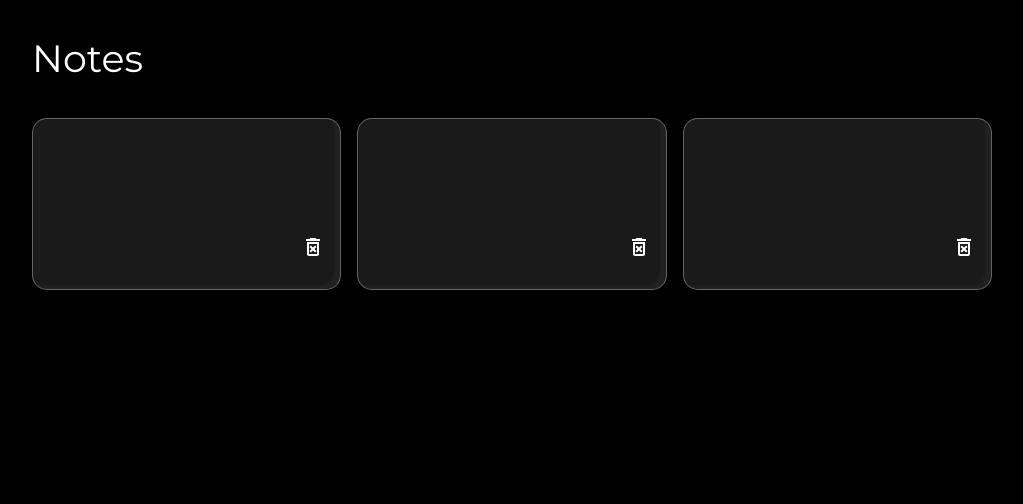
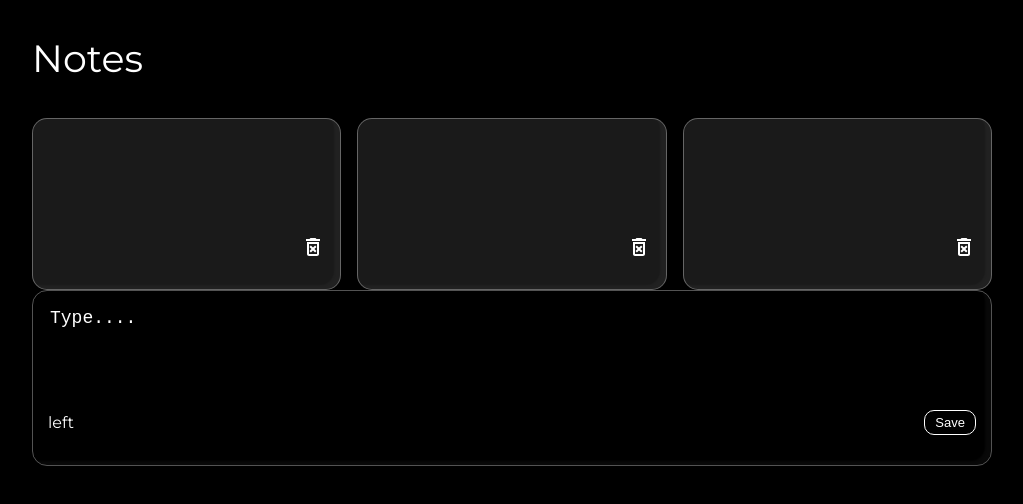
Before and after one commit to tanmayidev/notes-app, a React (Create React App) app: page / in a window 1280 px wide. Shown: the top 504 px of the page, without its empty margins (128-1151 px from the left). Built offline with nearby package versions, Linux system fonts and the light colour scheme.

Commit message:
add CreateNote component

```diff
--- a/src/App.js
+++ b/src/App.js
@@ -1,12 +1,14 @@
 import "./App.css";
 import Header from "./components/Header";
 import Notes from "./components/Notes";
+import CreateNote from "./components/CreateNote";
 
 function App() {
   return (
     <div className="main">
       <Header />
       <Notes />
+      <CreateNote />
     </div>
   );
 }
--- /dev/null
+++ b/src/components/CreateNote.jsx
@@ -0,0 +1,18 @@
+import { React } from "react";
+function CreateNote() {
+  return (
+    <div className="note" style={{ background: "rgba(255, 255, 255, 0)" }}>
+      <textarea
+        cols="10"
+        rows="5"
+        placeholder="Type...."
+        maxLength="100"
+      ></textarea>
+      <div className="note__footer">
+        <span className="label"> left</span>
+        <button className="note__save">Save</button>
+      </div>
+    </div>
+  );
+}
+export default CreateNote;
```
